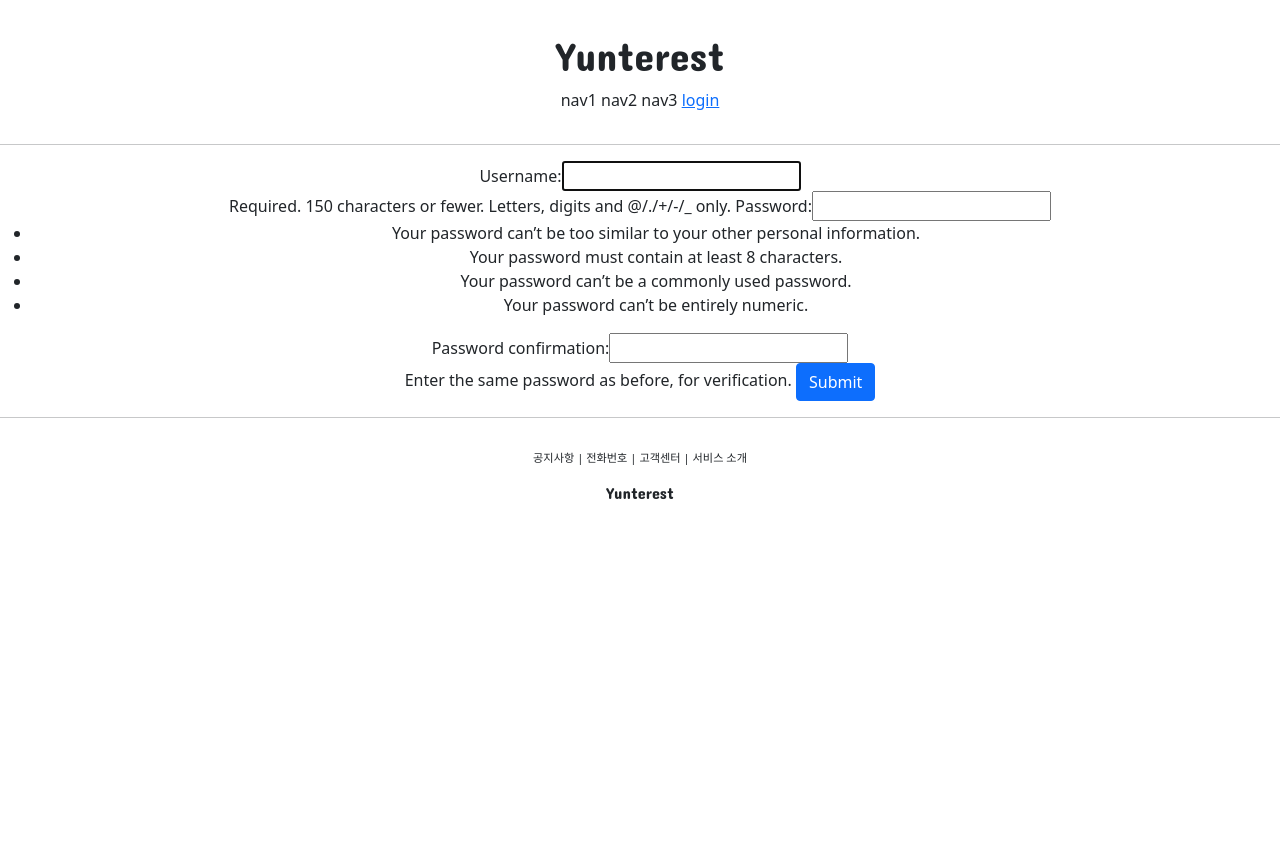
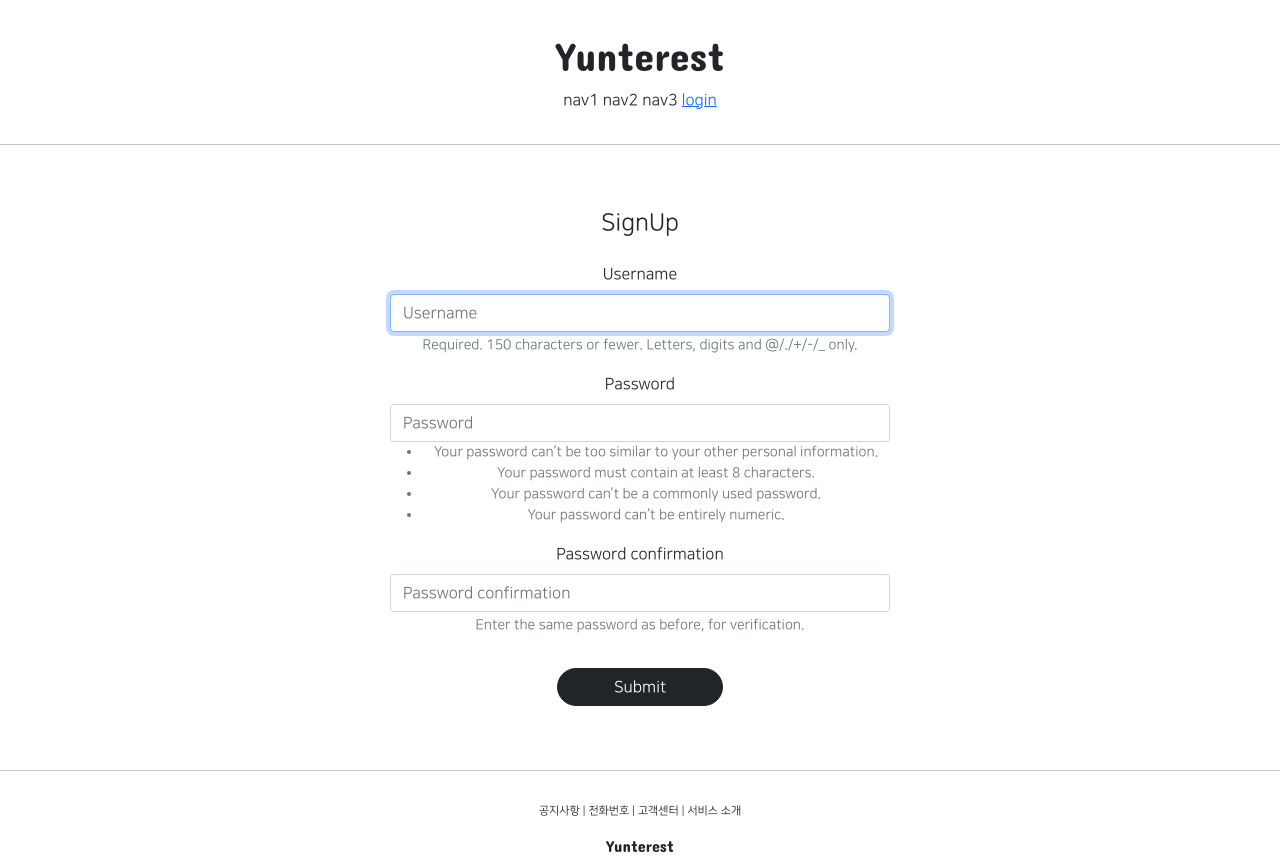
Before and after one commit to dev-yun/Yunterest, a Django app: page /account/create/ in a window 1280 px wide. Before the commit the page ends 499 px from the top, so only its background shows below. Run offline with Django 3.2, Linux system fonts and the light colour scheme; some libraries are stand-ins or nearby versions.

Commit message:
Django course 23

```diff
--- a/accountapp/templates/accountapp/create.html
+++ b/accountapp/templates/accountapp/create.html
@@ -1,12 +1,16 @@
 {% extends 'base.html' %}
+{% load bootstrap4 %}
 
 {% block content %}
 
-    <div style="text-align: center">
+    <div style="text-align: center; max-width: 500px; margin: 4rem auto">
+        <div class="mb-4">
+            <h4>SignUp</h4>
+        </div>
         <form action="{% url 'accountapp:create' %}" method="post">
             {% csrf_token %}
-            {{ form }}
-            <input type="submit" class="btn btn-primary">
+            {% bootstrap_form form %}
+            <input type="submit" class="btn btn-dark rounded-pill col-4 mt-3">
         </form>
     </div>
 
--- a/accountapp/templates/accountapp/hello_world.html
+++ b/accountapp/templates/accountapp/hello_world.html
@@ -13,7 +13,7 @@
                 <input type="text" name="hello_world_input">
             </div>
             <div>
-            <input type="submit" class="btn btn-primary" value="POST">
+            <input type="submit" class="btn btn-dark rounded-pill col-4 mt-3" value="POST">
             {#  btn btn-primary => bootstrap에 저장된 버튼 클래스  #}
             </div>
         </form>
--- a/templates/base.html
+++ b/templates/base.html
@@ -3,7 +3,7 @@
 
 {%  include 'head.html' %}
 
-<body>
+<body style="font-family: 'NanumSquareR';">
     {% include 'header.html' %}
     <hr>
     {%  block content %}
--- a/templates/head.html
+++ b/templates/head.html
@@ -15,4 +15,26 @@
 
     {# DEFAULT CSS LINK #}
     <link rel="stylesheet" type="text/css" href="{% static 'base.css' %}">
+    <style>
+        @font-face {
+            font-family: 'NanumSquareB';
+            src: local('NanumSquareB'),
+            url("{% static 'fonts/NanumSquareB.otf' %}") format("opentype");
+        }
+        @font-face {
+            font-family: 'NanumSquareEB';
+            src: local('NanumSquareEB'),
+            url("{% static 'fonts/NanumSquareEB.otf' %}") format("opentype");
+        }
+        @font-face {
+            font-family: 'NanumSquareL';
+            src: local('NanumSquareL'),
+            url("{% static 'fonts/NanumSquareL.otf' %}") format("opentype");
+        }
+        @font-face {
+            font-family: 'NanumSquareR';
+            src: local('NanumSquareR'),
+            url("{% static 'fonts/NanumSquareR.otf' %}") format("opentype");
+        }
+    </style>
 </head>
--- a/templates/header.html
+++ b/templates/header.html
@@ -8,6 +8,7 @@
         <span>nav3</span>
         {% if not user.is_authenticated %}
         <a href="{% url 'accountapp:login' %}?next={{ request.path }}">
+{#   request.path는 요청받은 경로를 의미하며 쉽게 말하면 login후 해당 url을 누른 페이지로 돌아간다는 말이다. #}
             <span>login</span>
         </a>
         {% else %}
--- a/yun/settings.py
+++ b/yun/settings.py
@@ -51,6 +51,7 @@ INSTALLED_APPS = [
     'django.contrib.sessions',
     'django.contrib.messages',
     'django.contrib.staticfiles',
+    'bootstrap4',
     'accountapp',
 ]
 
```
Also changed, not shown: accountapp/templates/accountapp/login.html (+6 -3 lines), static/fonts/NanumSquareB.otf (added), static/fonts/NanumSquareEB.otf (added), static/fonts/NanumSquareL.otf (added), static/fonts/NanumSquareR.otf (added).
